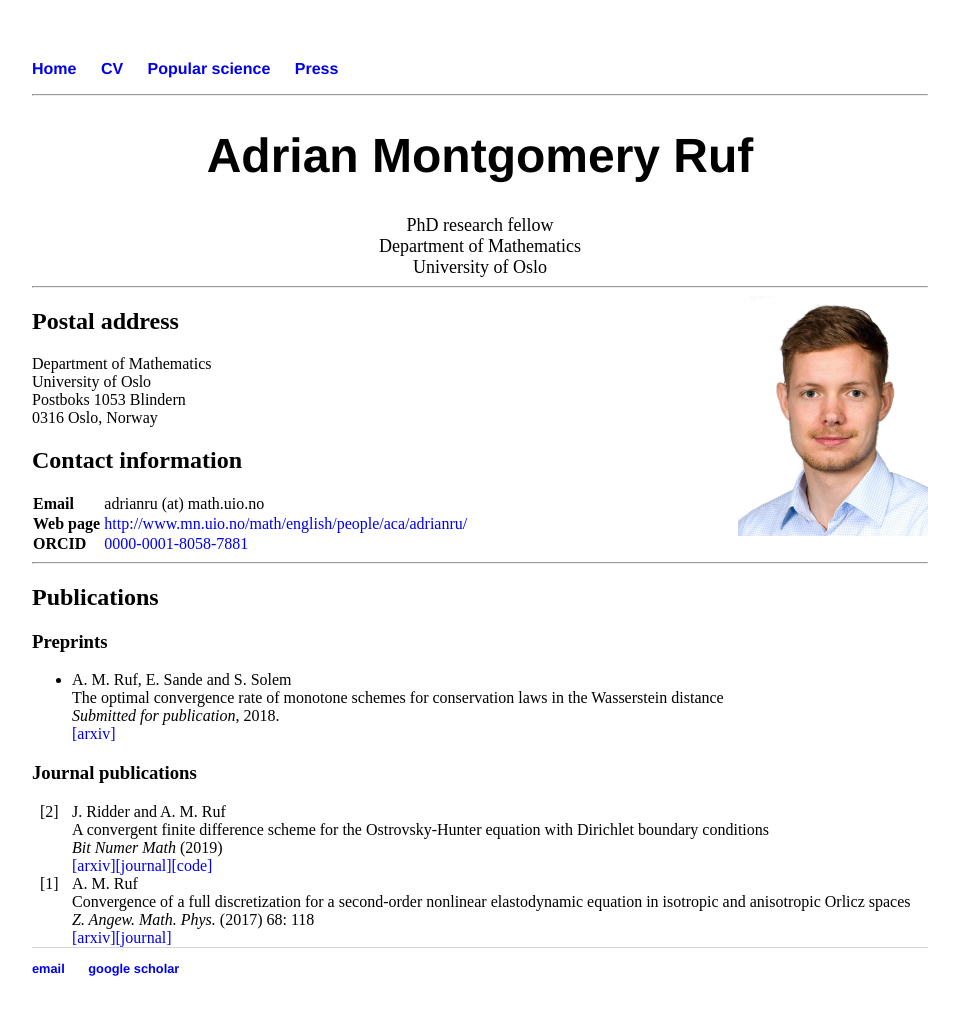
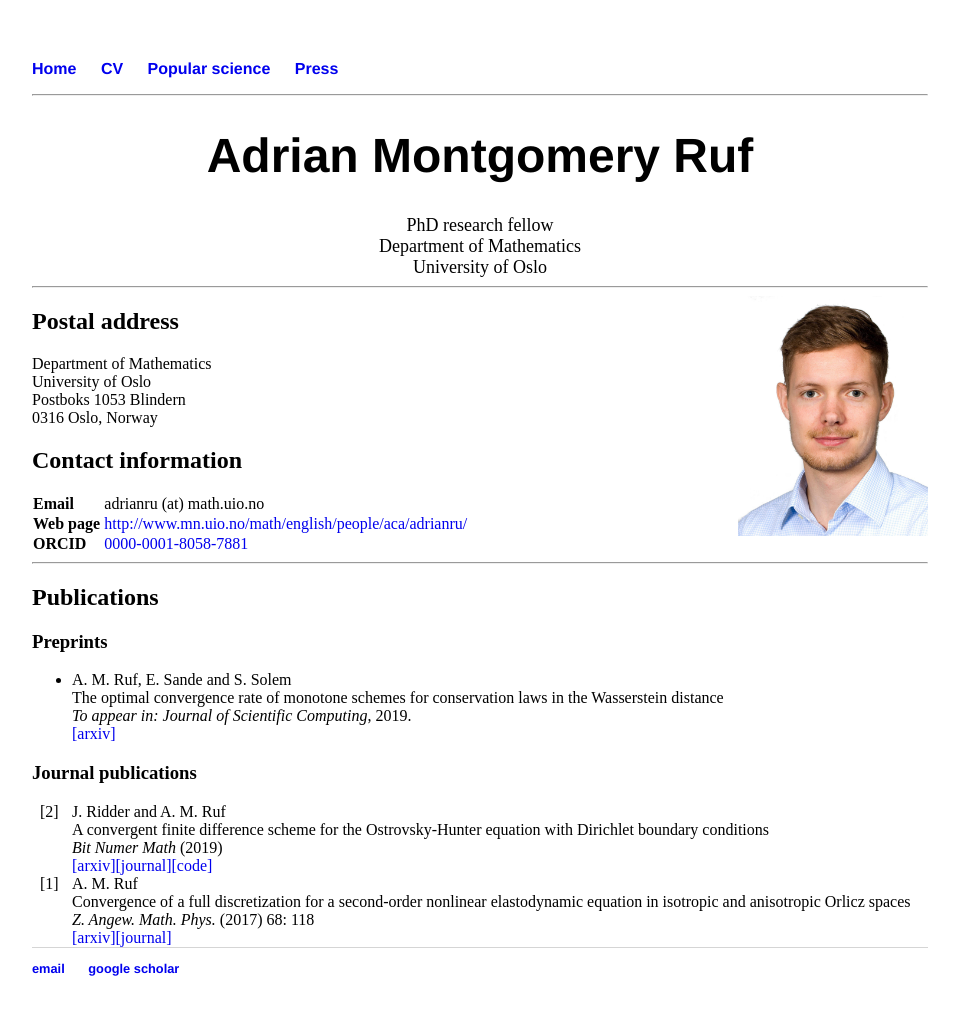
Before and after one commit to adrianmruf/adrianmruf.github.io, a Jekyll site: the page built from index.html, in a window 1280 px wide. Shown: the whole page, without its empty margins (160-1119 px from the left). Built offline with Jekyll 4.4.1, drawn with Linux system fonts in a browser that asks for light colours.

Commit message:
Update index.html

```diff
--- a/index.html
+++ b/index.html
@@ -55,7 +55,7 @@ th {
 	<h3>Preprints</h3>
 	<ul>
 	<li>A. M. Ruf, E. Sande and S. Solem<br>The optimal convergence rate of monotone schemes for conservation laws in the Wasserstein distance<br>
-		<em>Submitted for publication</em>, 2018.<br>
+		<em>To appear in: Journal of Scientific Computing</em>, 2019.<br>
 		<a href="https://arxiv.org/abs/1808.04661">[arxiv]</a>
 		</li>
 	</ul>
```
